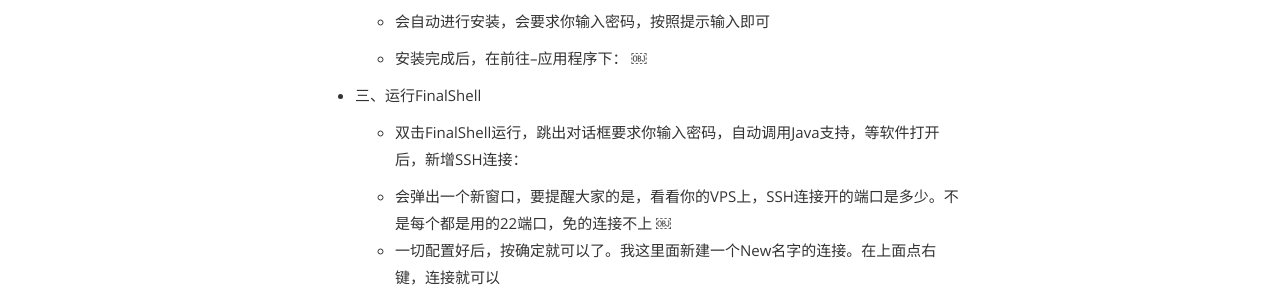
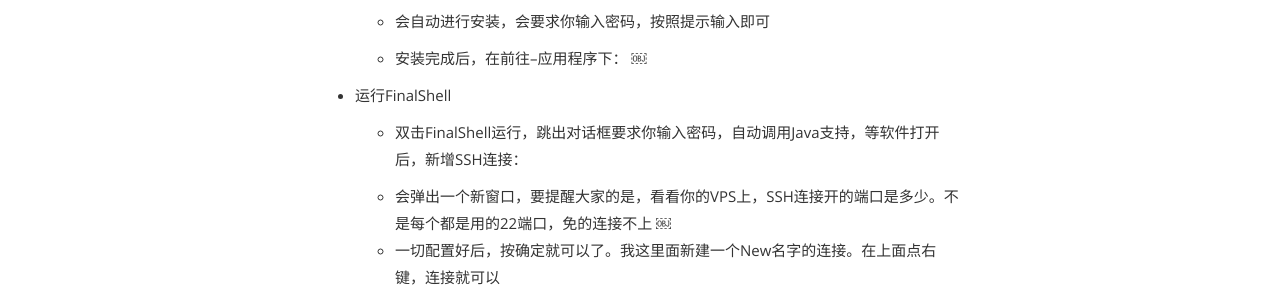
Before and after one commit to KuJMSliwang/KuJMSliwang.github.io, a Jekyll site: the page built from _posts/2018-07-04-FinalShell.md, in a window 1280 px wide. Shown: the part 711-998 px from the top of the page. Built offline with Jekyll 4.4.1, drawn with Linux system fonts in a browser that asks for light colours.

Commit message:
finalshell

```diff
--- a/_posts/2018-07-04-FinalShell.md
+++ b/_posts/2018-07-04-FinalShell.md
@@ -34,7 +34,7 @@
 	* 安装完成后，在前往--应用程序下：
 ￼
 
-* 三、运行FinalShell
+* 运行FinalShell
 
 	* 双击FinalShell运行，跳出对话框要求你输入密码，自动调用Java支持，等软件打开后，新增SSH连接：
 
```
